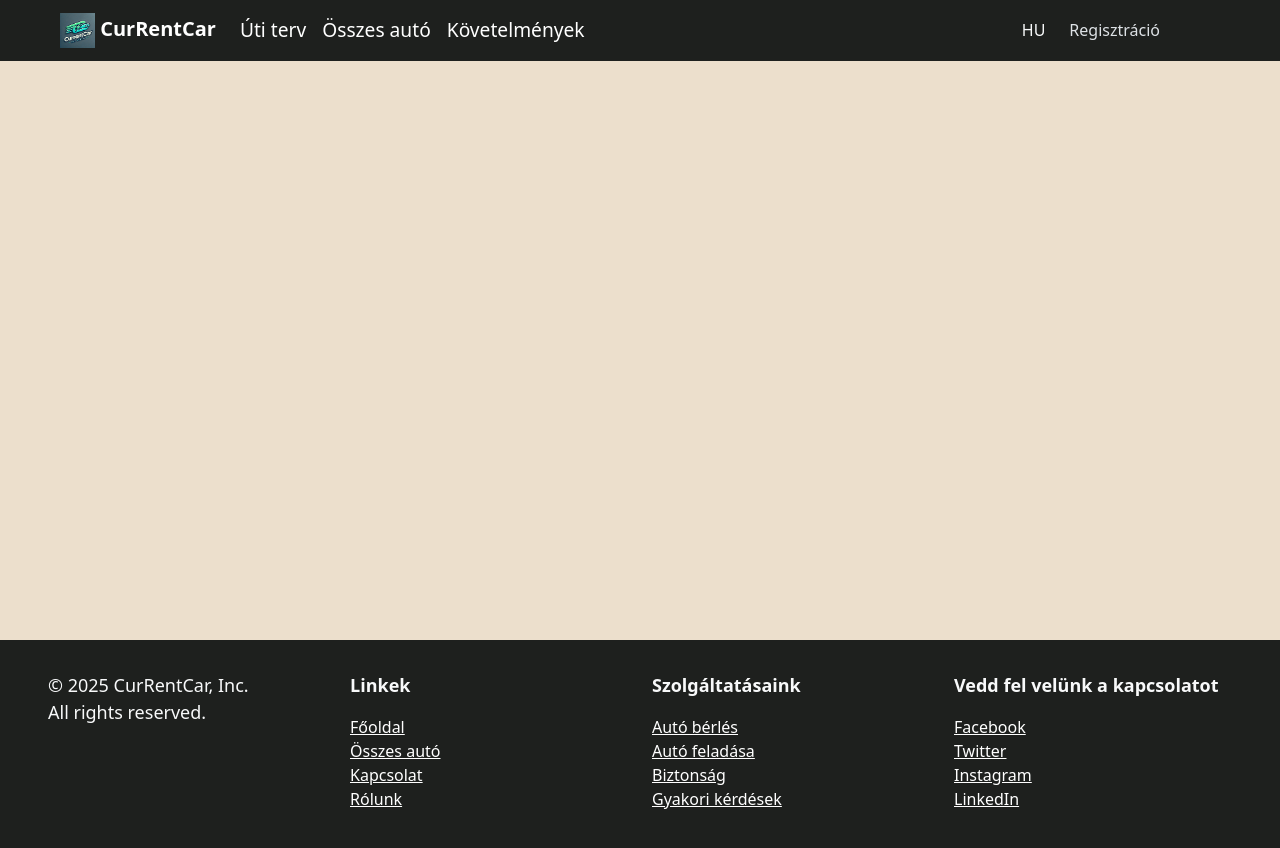
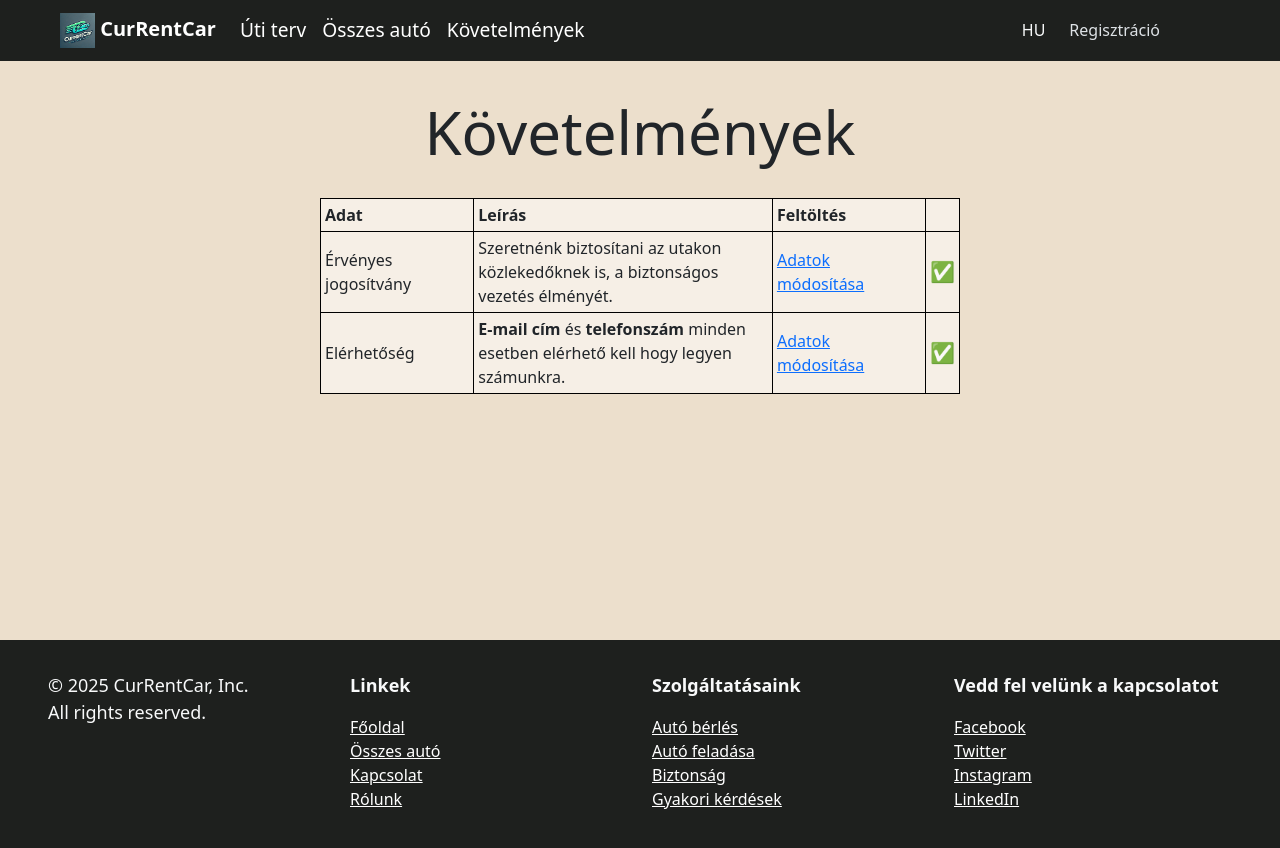
Before and after one commit to rewerze/currentcar, a React (Vite) app in the folder client/: page /kovetelmenyek in a window 1280 px wide. Shown: the top 848 px of the page. Built offline with nearby package versions, Linux system fonts and the light colour scheme; no server answers.

Commit message:
követelmenyek elkezdve

```diff
--- a/client/src/assets/css/elements.css
+++ b/client/src/assets/css/elements.css
@@ -227,12 +227,15 @@ color: #dddddd;
     width: 50%;
 }
 
-.adatlap-table, tr, td {
-    border: solid 1px black;
+table, td, tr, th {
+    border: solid 1px black
+}
+
+.adatlap-table, .adatlap-table tr,.adatlap-table  td {
     width: 80%;
 }
 
-.adatlap-table, td, th {
+.adatlap-table, .adatlap-table td, .adatlap-table th {
     padding-left: 0.5rem;
     padding-right: 0.5rem;
     padding-top: 0.2rem;
--- a/client/src/components/Requirements.tsx
+++ b/client/src/components/Requirements.tsx
@@ -2,7 +2,29 @@ function Requirements() {
     return(
         <>
             <main className="nav-gap">
+                <h1 className="text-center">Követelmények</h1>
+                <table className="w-50 mx-auto">
+                    <tr>
+                        <th className="w-25 p-1">Adat</th>
+                        <th className="w-50 p-1">Leírás</th>
+                        <th className="w-25 p-1">Feltöltés</th>
+                    </tr>
+                    <tr>
+                        <td className="p-1">Érvényes jogosítvány</td>
+                        <td className="p-1">Szeretnénk biztosítani az utakon közlekedőknek is, a biztonságos vezetés élményét.</td>
+                        <td className="p-1"><a href="/profil/modositas">Adatok módosítása</a></td>
+                        <td className="p-1 fs-5">✅</td>
+                    </tr>
+                    <tr>
+                        <td className="p-1">Elérhetőség</td>
+                        <td className="p-1"><b>E-mail cím</b> és <b>telefonszám</b> minden esetben elérhető kell hogy legyen számunkra.</td>
+                        <td className="p-1"><a href="/profil/modositas">Adatok módosítása</a></td>
+                        <td className="p-1 fs-5">✅</td>
+                    </tr>
+                    <tr>
 
+                    </tr>
+                </table>
             </main>
         </>
     )
```
